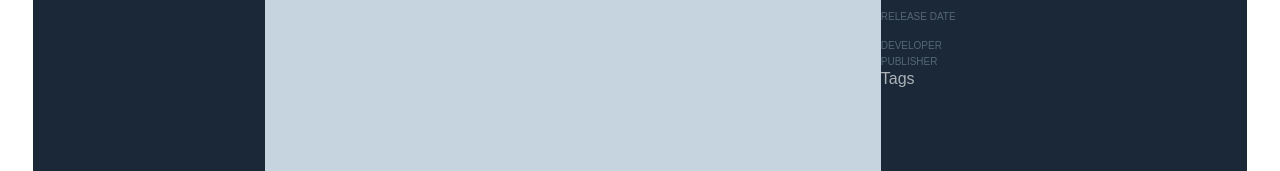
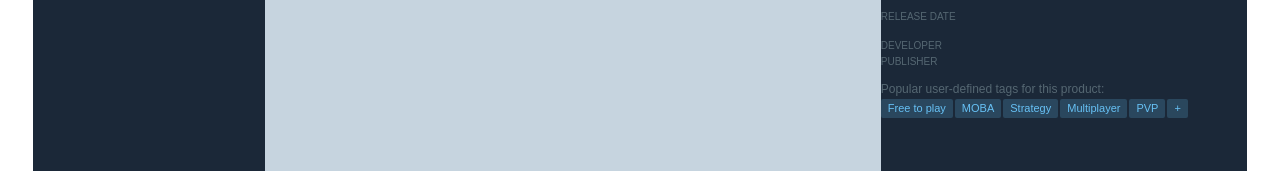
Before and after one commit to krissingl/vapor_content, a React app: page / in a window 1280 px wide. Shown: the part 277-448 px from the top of the page. Built offline with nearby package versions, Linux system fonts and the light colour scheme; no server answers.

Commit message:
Added tags and styles of them

```diff
--- a/client/src/components/App.jsx
+++ b/client/src/components/App.jsx
@@ -40,7 +40,8 @@ class App extends React.Component {
         positive_review_count: null,
         recent_negative_count: null,
         recent_positive_count: null
-      }
+      },
+      tags: ['Free to play', 'MOBA', 'Strategy', 'Multiplayer', 'PVP']
     }
   }
 
@@ -60,7 +61,10 @@ class App extends React.Component {
           <GalleryWrapper>
             <Gallery/>
           </GalleryWrapper>
-          <Description gameInfo={this.state.gameInfo}/>
+          <Description
+          gameInfo={this.state.gameInfo}
+          tags={this.state.tags}
+          />
         </Wrapper>
       </Background>
     )
--- a/client/src/components/Description.jsx
+++ b/client/src/components/Description.jsx
@@ -29,7 +29,7 @@ class Description extends React.Component {
           recentPositiveReviews={this.props.gameInfo.recent_negative_count}
           recentNegativeReviews={this.props.gameInfo.recent_positive_count}
         />
-        <Tags/>
+        <Tags tags={this.props.tags}/>
       </Wrapper>
     )
   }
--- a/client/src/components/Info.jsx
+++ b/client/src/components/Info.jsx
@@ -53,6 +53,9 @@ const ReleaseDateColumn = styled.div`
 
 const ResponsiveHidden = styled.span`
 `;
+
+
+
 // const Bubble = styled.span`
 //   display: none;
 //   background: #c2c2c2;
--- a/client/src/components/Tags.jsx
+++ b/client/src/components/Tags.jsx
@@ -1,5 +1,53 @@
 import React from 'react';
 import styled from 'styled-components';
+
+const Wrapper = styled.div`
+  margin: 10px 0px 0px 0px;
+  font-size: 11px;
+`;
+
+
+const TagsLabel = styled.div`
+  line-height: 19px;
+  font-size: 12px;
+  color: #556772;
+`;
+
+const PopularTags = styled.div`
+  white-space: nowrap;
+  height: 22px;
+`;
+
+const Tag = styled.div`
+  display: inline-block;
+  line-height: 19px;
+  padding: 0 7px;
+  color: #67c1f5;
+  background-color: rgba( 103, 193, 245, 0.2 );
+  box-shadow: none;
+  margin-right: 2px;
+  border-radius: 2px;
+  cursor: pointer;
+  margin-bottom: 3px;
+  max-width: 200px;
+  white-space: nowrap;
+  overflow: hidden;
+  text-overflow: ellipsis;
+
+  &:hover {
+    text-decoration: none;
+	  color: #ffffff;
+    background: #67c1f5;
+    background: -moz-linear-gradient(-60deg,  #67c1f5 0%, #417a9b 100%);
+    background: -webkit-gradient(linear, left top, right bottom, color-stop(0%,#67c1f5), color-stop(100%,#417a9b));
+    background: -webkit-linear-gradient(-60deg,  #67c1f5 0%,#417a9b 100%);
+    background: -o-linear-gradient(-60deg,  #67c1f5 0%,#417a9b 100%);
+    background: -ms-linear-gradient(-60deg,  #67c1f5 0%,#417a9b 100%);
+    background: linear-gradient(135deg,  #67c1f5 0%,#417a9b 100%);
+    filter: progid:DXImageTransform.Microsoft.gradient( startColorstr='#67c1f5', endColorstr='#417a9b',GradientType=1 );
+  }
+`;
+
 
 class Tags extends React.Component {
   constructor(props) {
@@ -8,9 +56,15 @@ class Tags extends React.Component {
 
   render() {
     return(
-      <div>
-        Tags
-      </div>
+      <Wrapper>
+        <TagsLabel>Popular user-defined tags for this product:</TagsLabel>
+        <PopularTags>
+          {
+            this.props.tags.map(tag => <Tag>{tag}</Tag>)
+          }
+          <Tag>+</Tag>
+        </PopularTags>
+      </Wrapper>
     )
   }
 }
```
Also changed, not shown: public/bundle.js.
